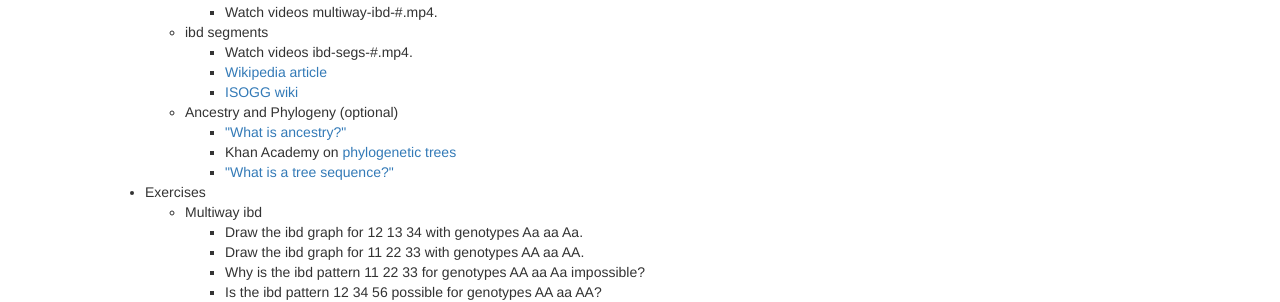
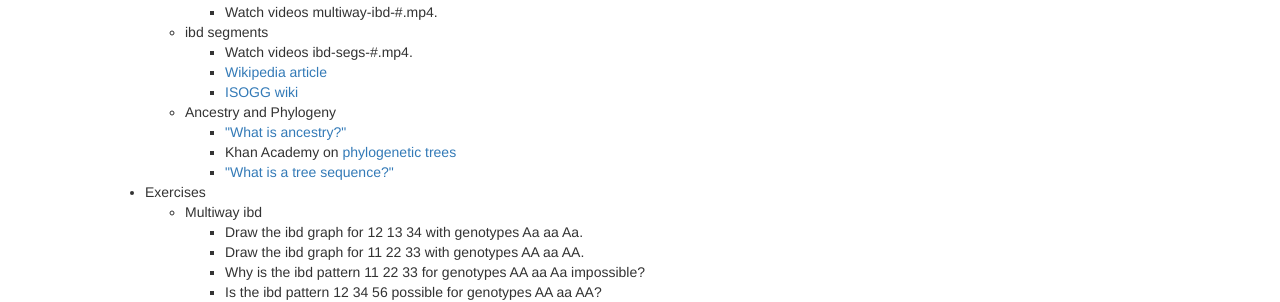
Before and after one commit to sdtemple/sdtemple.github.io, a Jekyll site: the page built from statgen1.html, in a window 1280 px wide and 900 px high, scrolled down 1968 px. Shown: the part 358-660 px from the top of the window. Built offline with Jekyll 4.4.1, drawn with Linux system fonts in a browser that asks for light colours; nearby versions of some CDN libraries; library files that are not in the unit come from our copies.

Commit message:
Update statgen1.html

```diff
--- a/statgen1.html
+++ b/statgen1.html
@@ -167,7 +167,7 @@ Some assignments will be formally submitted to Canvas for course credit.<br/><br
             <li style="padding:0px;margin:0px 20px 0px;"> <a href = "https://en.wikipedia.org/wiki/Identity_by_descent">Wikipedia article</a> </li>
             <li style="padding:0px;margin:0px 20px 0px;"> <a href = "https://isogg.org/wiki/Identical_by_descent">ISOGG wiki</a> </li>
         </ul>
-        <li style="padding:0px;margin:0px 20px 0px;"> Ancestry and Phylogeny (optional) </li>
+        <li style="padding:0px;margin:0px 20px 0px;"> Ancestry and Phylogeny </li>
         <ul>
             <li style="padding:0px;margin:0px 20px 0px;"> <a href = "https://journals.plos.org/plosgenetics/article?id=10.1371/journal.pgen.1008624">"What is ancestry?"</a> </li>
             <li style="padding:0px;margin:0px 20px 0px;"> Khan Academy on <a href = "https://www.khanacademy.org/science/ap-biology/natural-selection/phylogeny/a/phylogenetic-trees">phylogenetic trees</a> </li>
```
